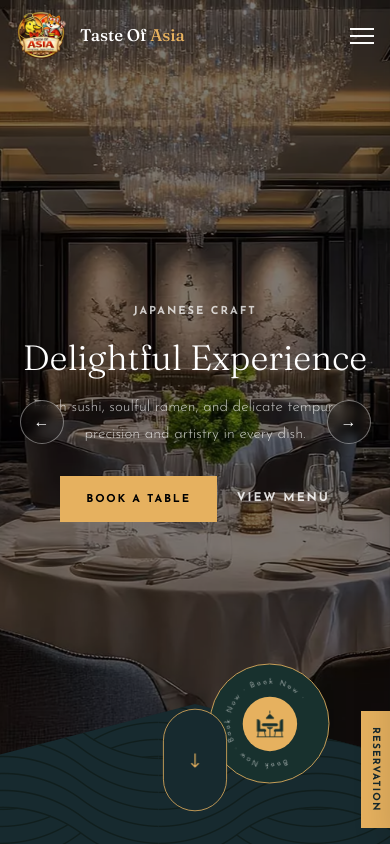
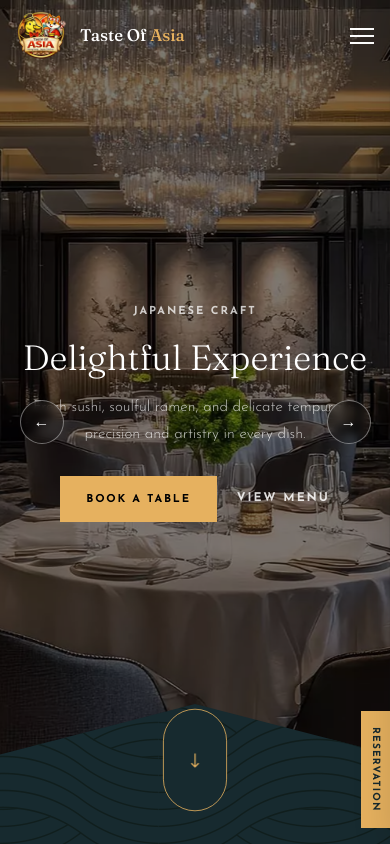
Before and after one commit to nexloveie-ops/D9TasteOfAsia, a React (Vite) app: page / in a window 390 px wide. Shown: the top 844 px of the page. Built offline with nearby package versions, Linux system fonts and the light colour scheme.

Commit message:
Fix mobile hero layout by hiding overlapping Book Now scroll button.
Hide the circular badge below 992px and nudge the scroll hint so it sits cleanly in the transition band.

Co-authored-by: Cursor <cursoragent@cursor.com>

```diff
--- a/src/tastyc-effects.css
+++ b/src/tastyc-effects.css
@@ -427,21 +427,8 @@
   margin-bottom: 1rem;
 }
 
-@media (max-width: 768px) {
-  .hero-scroll-btn {
-    right: 20px;
-    bottom: 100px;
-    width: 110px;
-    height: 110px;
-    transform: scale(0.85);
-  }
-
-  .hero-scroll-btn__icon {
-    width: 64px;
-    height: 64px;
-  }
-
-  .hero-scroll-btn__icon img {
-    width: 36px;
+@media (max-width: 991px) {
+  .hero-transition .hero-scroll-btn {
+    display: none;
   }
 }
--- a/src/tastyc-mobile.css
+++ b/src/tastyc-mobile.css
@@ -129,6 +129,7 @@
   }
 
   .hero-transition .scroll-hint {
+    bottom: 10px;
     transform: scale(0.72);
     margin-left: -54px;
     width: 108px;
```
